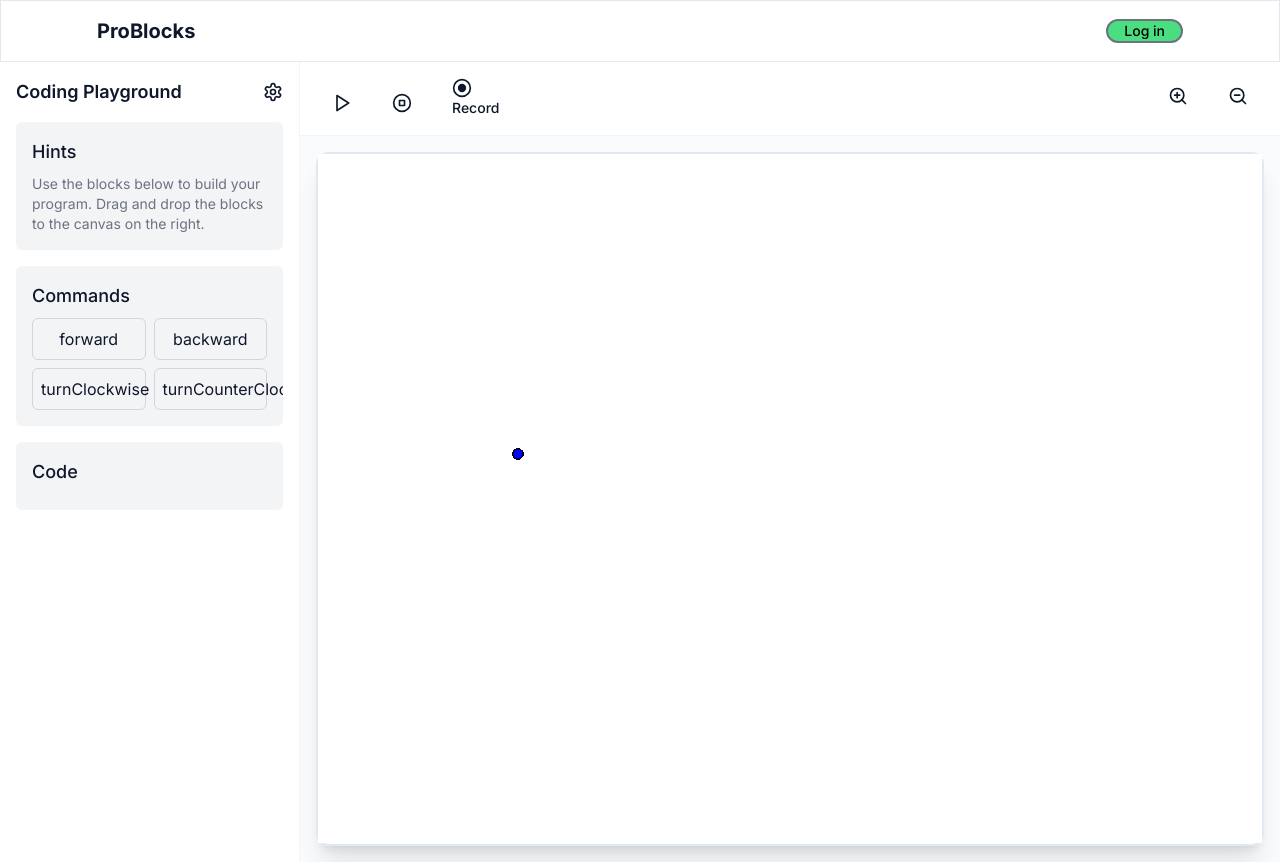
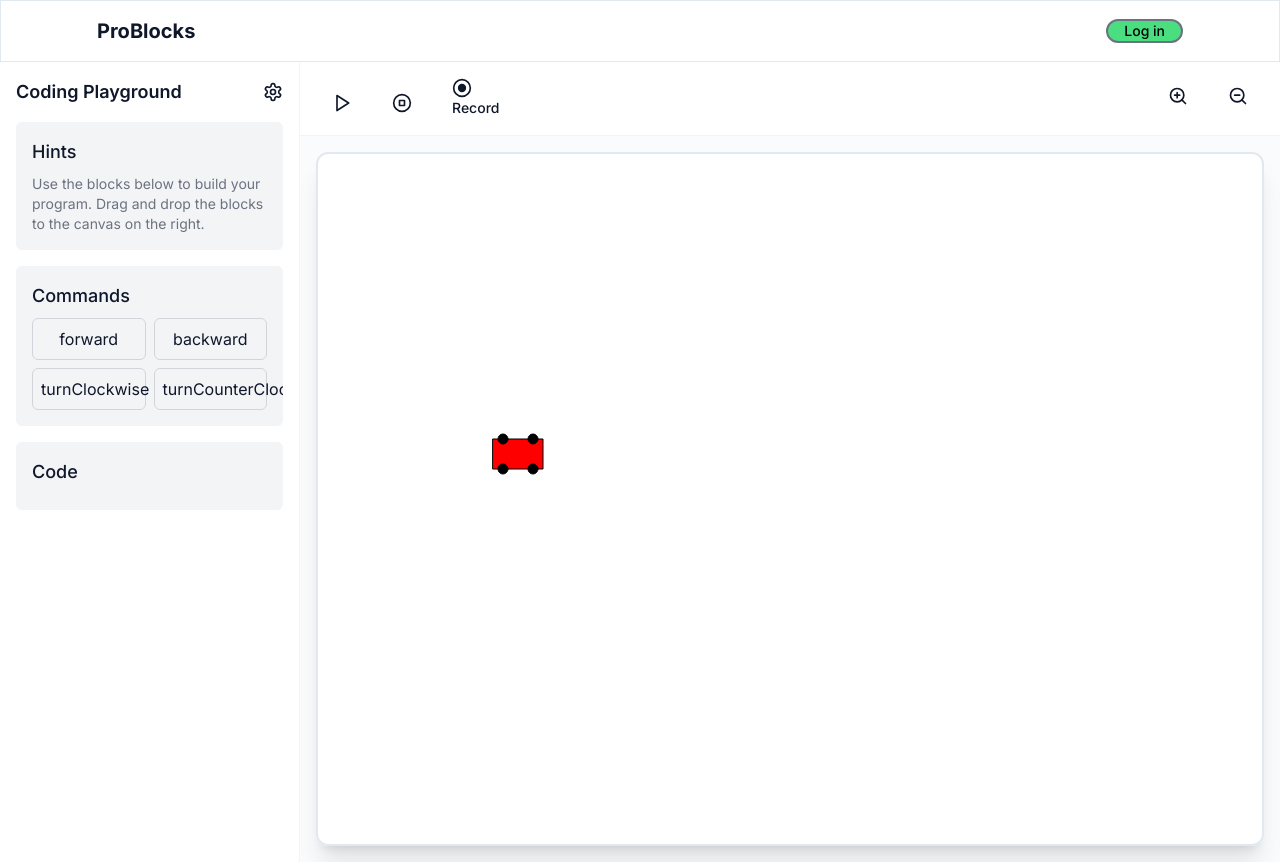
Before and after one commit to WeAreBuildingStuff/ProBlocks, a Next.js app in the folder apps/web/: page /draw/playground in a window 1280 px wide. Built offline with nearby package versions, Linux system fonts and the light colour scheme.

Commit message:
[Add] Gemini voice commands Executes to canvas

```diff
--- a/apps/web/src/app/draw/playground/page.tsx
+++ b/apps/web/src/app/draw/playground/page.tsx
@@ -17,6 +17,7 @@ import {
   PlayIcon
 } from '../../../components/sub-components/Icons';
 import getGeminiResponse from '../../../utils/getGeminiResponse';
+import parseCarCommands from '../../../utils/parseCarCommands';
 
 declare global {
   interface Window {
@@ -37,7 +38,7 @@ const CommandButton: React.FC<CommandButtonProps> = ({ label, onClick }) => (
 );
 
 export default function Component() {
-  const [commands, setCommands] = useState<Command[]>([]);
+  const [commands, setCommands] = useState<CarCommands[]>([]);
   const [controlCommand, setControlCommand] = useState<ControlCommands>({ type: 'stop' });
   const [isRecording, setIsRecording] = useState<boolean>(false);
   const [transcript, setTranscript] = useState<string>('');
@@ -51,7 +52,7 @@ export default function Component() {
     'turnCounterClockwise'
   ];
 
-  const addCommand = (command: Command) => {
+  const addCommand = (command: CarCommands) => {
     setCommands([...commands, command]);
   };
 
@@ -91,10 +92,17 @@ export default function Component() {
   const stopRecording = () => {
     if (recognitionRef.current) {
       recognitionRef.current.stop();
-      getGeminiResponse(transcript);
+      generateCommands();
       // setRecordingComplete(true);
     }
   };
+
+  async function generateCommands() {
+    const rawCommands = await getGeminiResponse(transcript);
+    const commands = parseCarCommands(rawCommands);
+    console.log('Commands:', commands);
+    setCommands(commands);
+  }
 
   const handleToggleRecording = () => {
     setIsRecording(!isRecording);
@@ -255,20 +263,7 @@ export default function Component() {
         </div>
         <div className='flex-1 p-4'>
           <div className='h-full w-full bg-background rounded-xl shadow-xl'>
-            <DrawingCanvas
-              commands={[
-                { type: 'penDown' },
-                { type: 'forward', distance: 100 },
-                { type: 'turnClockwise', degrees: 90 },
-                { type: 'forward', distance: 100 },
-                { type: 'turnCounterClockwise', degrees: 90 },
-                { type: 'forward', distance: 100 },
-                { type: 'turnCounterClockwise', degrees: 70 },
-                { type: 'forward', distance: 100 },
-                { type: 'penUp' }
-              ]}
-              controlCommand={controlCommand}
-            />
+            <DrawingCanvas commands={commands} controlCommand={controlCommand} />
           </div>
         </div>
       </div>
--- a/apps/web/src/components/drawingCanvas.tsx
+++ b/apps/web/src/components/drawingCanvas.tsx
@@ -3,11 +3,11 @@
 import React, { useRef } from 'react';
 import { useP5 } from '../hooks/useP5';
 import p5 from 'p5';
-import { BotDrawingGame } from '../utils/DrawingBotGame';
+import { CarAnimation } from '../utils/carAnimation';
 import { useMemo } from 'react';
 
 interface DrawingCanvasProps {
-  commands: DrawingBotCommands[];
+  commands: CarCommands[];
   controlCommand: ControlCommands;
 }
 
@@ -18,7 +18,7 @@ const DrawingCanvas: React.FC<DrawingCanvasProps> = ({ commands, controlCommand
   const memoizedControlCommand = useMemo(() => controlCommand, [controlCommand]);
 
   const sketch = (p: p5) => {
-    const botDrawingGame = new BotDrawingGame(p, memoizedCommands);
+    const carAnimation = new CarAnimation(p, memoizedCommands);
 
     p.setup = () => {
       p.createCanvas(divRef.current?.clientWidth || 910, divRef.current?.clientHeight || 380);
@@ -26,13 +26,14 @@ const DrawingCanvas: React.FC<DrawingCanvasProps> = ({ commands, controlCommand
     };
 
     p.draw = () => {
+      p.clear();
       if (memoizedControlCommand.type === 'start') {
-        botDrawingGame.update();
+        carAnimation.update();
       } else if (memoizedControlCommand.type === 'reset') {
-        botDrawingGame.resetAnimation();
+        carAnimation.resetAnimation();
       }
 
-      botDrawingGame.display();
+      carAnimation.display();
     };
 
     p.windowResized = () => {
```
